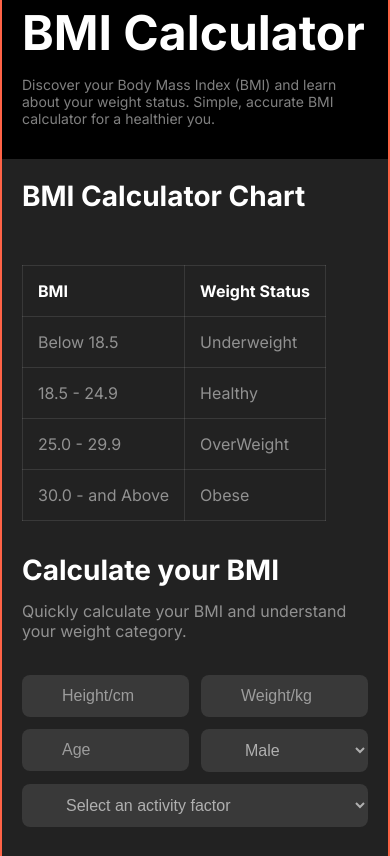
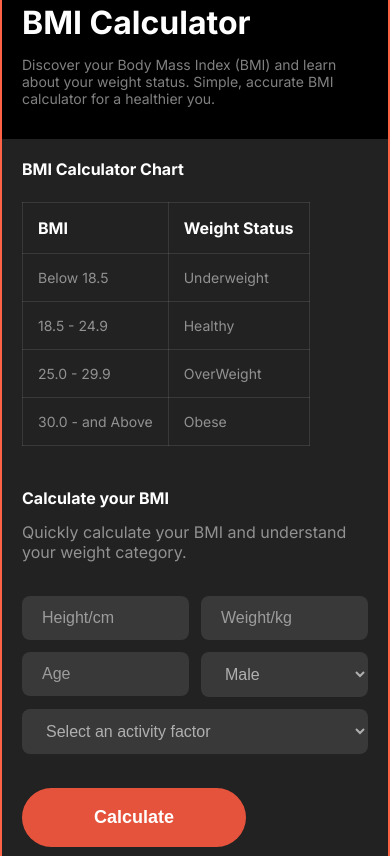
Before and after one commit to yasinarafat39/web_day17_assignment-02, a plain HTML site: page index.html in a window 390 px wide. Shown: the part 4087-4943 px from the top of the page. Drawn offline with Linux system fonts and the light colour scheme; a web font is replaced by a local one.

Commit message:
BMI Calculator section responsive desgin fixed

```diff
--- a/styles/responsive-for-mobile.css
+++ b/styles/responsive-for-mobile.css
@@ -167,15 +167,16 @@
         width: 100%;
     }
 
-    .training-section-title{
+    .training-section-title {
         font-size: 2rem;
     }
+
     .training-section-description {
         margin: 14px 0 38px;
         line-height: 1.5rem;
     }
 
-    .exercise-image-container{
+    .exercise-image-container {
         grid-template-rows: repeat(2, 128px);
     }
 
@@ -243,17 +244,41 @@
         margin-bottom: 2rem;
     }
 
+    .bmi-calculator-section-title {
+        font-size: 2rem;
+    }
+
+    .bmi-calculator-chart-title {
+        margin-bottom: 23px;
+        font-size: 16px;
+    }
+
+    .bmi-calculator-chart-container table td {
+        font-size: 14px;
+    }
+
     #bmi-weight-status {
         width: 100%;
     }
 
+    .calculator-header-title {
+        font-size: 16px;
+    }
+
     .your-bmi-calculator {
         width: 100%;
-        margin-top: 2rem;
+        margin-top: 42px;
+    }
+
+    form input,
+    select {
+        padding: 13px 20px;
     }
 
     .calculate-btn {
-        margin-top: 2rem;
+        margin: 34px 0 43px;
+        padding-left: 4.5rem;
+        padding-right: 4.5rem;
     }
 
 
```
